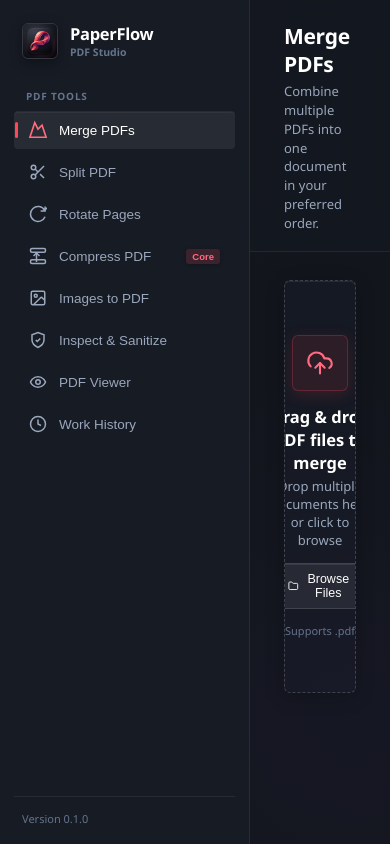
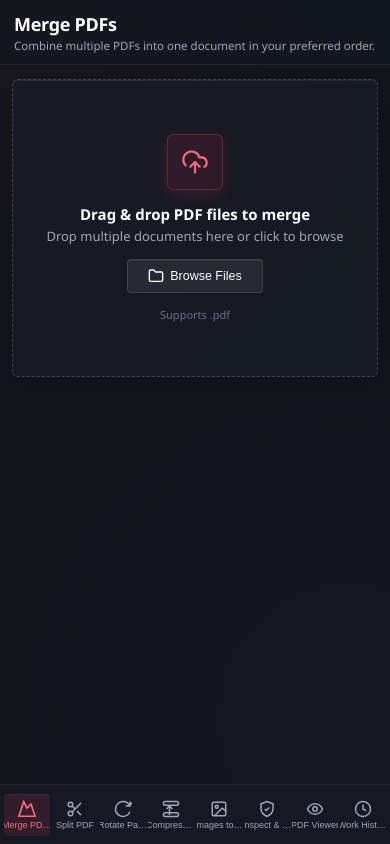
Before and after one commit to Levi9111/paperflow, a React (Vite) app in the folder app_shell/: page / in a window 390 px wide. Built offline with nearby package versions, Linux system fonts and the light colour scheme.

Commit message:
style(ui): add responsive mobile layout and bottom navigation bar in App.css

```diff
--- a/app_shell/src/App.css
+++ b/app_shell/src/App.css
@@ -3632,3 +3632,236 @@ body {
 .btn-sig-apply:hover {
   background: var(--coral-hover, #ff5e6c);
 }
+
+
+
+/* ==========================================================================
+   Mobile & Touch Responsive Adaptations (Android / Touchscreens)
+   ========================================================================== */
+
+@media (max-width: 768px) {
+  .app-shell {
+    flex-direction: column-reverse;
+    height: 100vh;
+    height: 100dvh;
+    width: 100vw;
+    overflow: hidden;
+  }
+
+  .sidebar {
+    width: 100%;
+    min-width: 100%;
+    max-width: 100%;
+    height: 60px;
+    max-height: 60px;
+    padding: 2px 4px;
+    flex-direction: row;
+    align-items: center;
+    justify-content: space-around;
+    border-right: none;
+    border-top: 1px solid var(--border-subtle);
+    z-index: 100;
+    flex-shrink: 0;
+    background: rgba(23, 27, 36, 0.96);
+    backdrop-filter: blur(20px);
+    overflow-x: auto;
+    overflow-y: hidden;
+  }
+
+  .sidebar-brand,
+  .nav-group-label,
+  .sidebar-footer,
+  .nav-chip {
+    display: none !important;
+  }
+
+  .sidebar-nav {
+    flex-direction: row;
+    justify-content: space-around;
+    align-items: center;
+    width: 100%;
+    gap: 2px;
+  }
+
+  .nav-item {
+    flex-direction: column;
+    align-items: center;
+    justify-content: center;
+    padding: 6px 4px;
+    font-size: 9.5px;
+    gap: 2px;
+    min-width: 44px;
+    border-radius: var(--radius-sm);
+    border: none;
+    flex: 1;
+  }
+
+  .nav-item .nav-label {
+    font-size: 9px;
+    font-weight: 500;
+    text-align: center;
+    white-space: nowrap;
+    overflow: hidden;
+    text-overflow: ellipsis;
+    max-width: 50px;
+  }
+
+  .nav-item::before {
+    display: none !important;
+  }
+
+  .nav-item.active {
+    color: var(--coral-light);
+    background: rgba(255, 71, 87, 0.12);
+  }
+
+  .workspace {
+    flex: 1;
+    height: calc(100vh - 60px);
+    height: calc(100dvh - 60px);
+    overflow-y: auto;
+    overflow-x: hidden;
+    width: 100%;
+  }
+
+  .workspace-header {
+    padding: 12px 14px 10px 14px;
+    flex-direction: column;
+    gap: 6px;
+  }
+
+  .tool-title {
+    font-size: 18px;
+    margin-bottom: 2px;
+  }
+
+  .tool-description {
+    font-size: 11.5px;
+    line-height: 1.35;
+  }
+
+  .tool-canvas {
+    padding: 14px 12px 24px 12px;
+  }
+
+  .dropzone {
+    padding: 24px 14px;
+    border-width: 2px;
+  }
+
+  .dropzone-title {
+    font-size: 15px;
+  }
+
+  .dropzone-desc {
+    font-size: 11.5px;
+  }
+
+  .btn-primary,
+  .btn-action {
+    min-height: 44px;
+    font-size: 13.5px;
+  }
+
+  .destination-selector-container {
+    padding: 10px 12px;
+  }
+
+  .action-feedback-banner {
+    flex-direction: column;
+    align-items: stretch;
+    gap: 12px;
+    padding: 14px;
+  }
+
+  .feedback-actions-right {
+    flex-wrap: wrap;
+    justify-content: flex-start;
+    gap: 8px;
+  }
+
+  .history-header-bar {
+    flex-direction: column;
+    gap: 10px;
+    align-items: stretch;
+  }
+
+  .pdf-viewer-overlay {
+    padding: 0;
+    inset: 0;
+  }
+
+  .pdf-viewer-modal {
+    width: 100vw;
+    height: 100vh;
+    height: 100dvh;
+    border-radius: 0;
+    border: none;
+  }
+}
+
+/* Mobile App Bar */
+.mobile-app-bar {
+  display: none;
+}
+
+@media (max-width: 768px) {
+  .mobile-app-bar {
+    display: flex;
+    align-items: center;
+    justify-content: space-between;
+    width: 100%;
+    padding-bottom: 8px;
+    margin-bottom: 6px;
+    border-bottom: 1px solid var(--border-subtle);
+  }
+
+  .mobile-brand {
+    display: flex;
+    align-items: center;
+    gap: 8px;
+  }
+
+  .mobile-brand-logo {
+    width: 24px;
+    height: 24px;
+    border-radius: var(--radius-xs);
+    object-fit: cover;
+  }
+
+  .mobile-brand-name {
+    font-size: 15px;
+    font-weight: 700;
+    color: #fff;
+  }
+
+  .btn-mobile-history {
+    position: relative;
+    background: rgba(255, 255, 255, 0.08);
+    border: 1px solid var(--border-subtle);
+    border-radius: var(--radius-sm);
+    color: var(--text-primary);
+    padding: 6px 10px;
+    display: flex;
+    align-items: center;
+    justify-content: center;
+    cursor: pointer;
+  }
+
+  .mobile-history-badge {
+    position: absolute;
+    top: -4px;
+    right: -4px;
+    background: var(--coral);
+    color: #fff;
+    font-size: 9px;
+    font-weight: 700;
+    min-width: 16px;
+    height: 16px;
+    border-radius: 8px;
+    display: flex;
+    align-items: center;
+    justify-content: center;
+    padding: 0 3px;
+  }
+}
```
